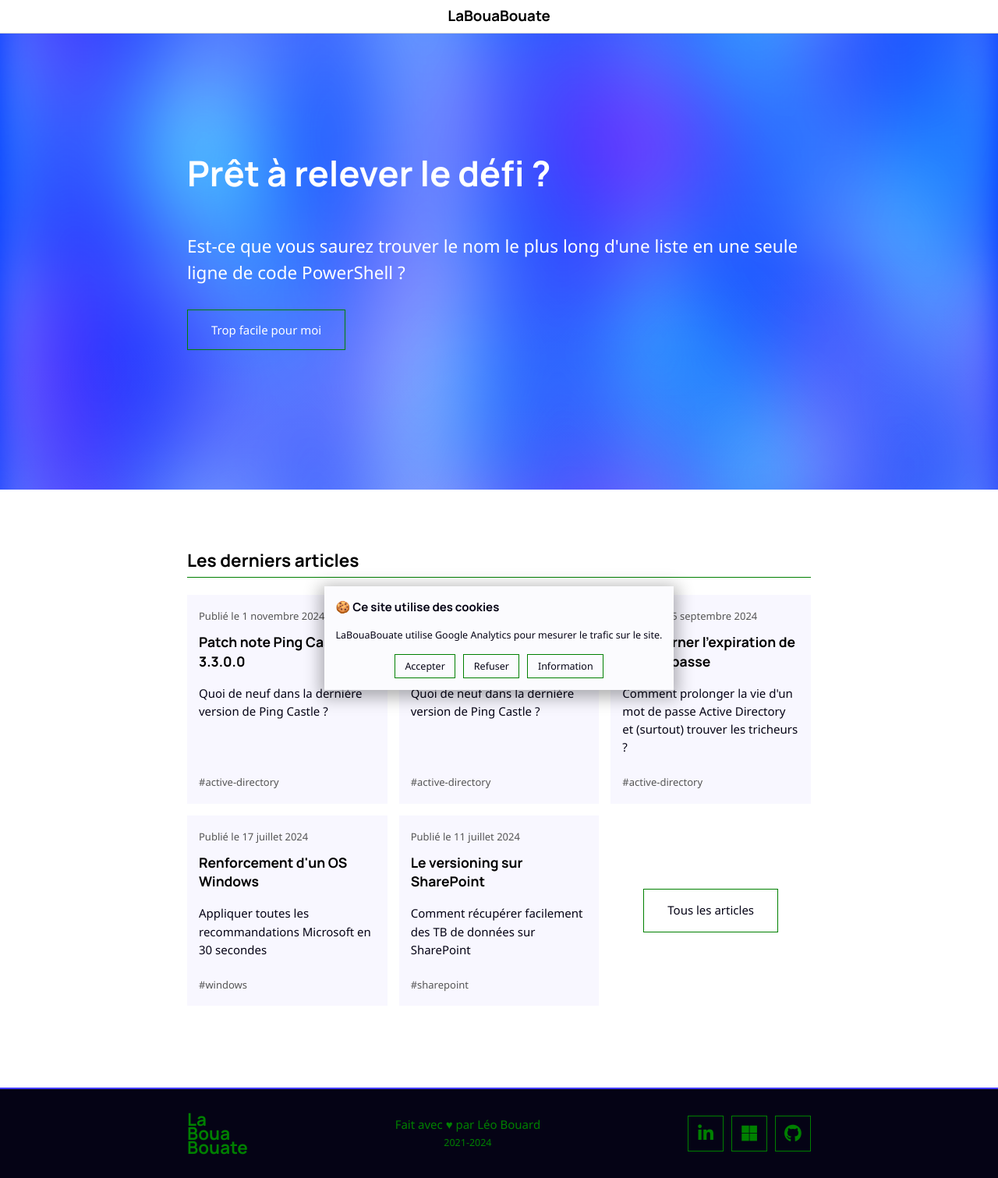
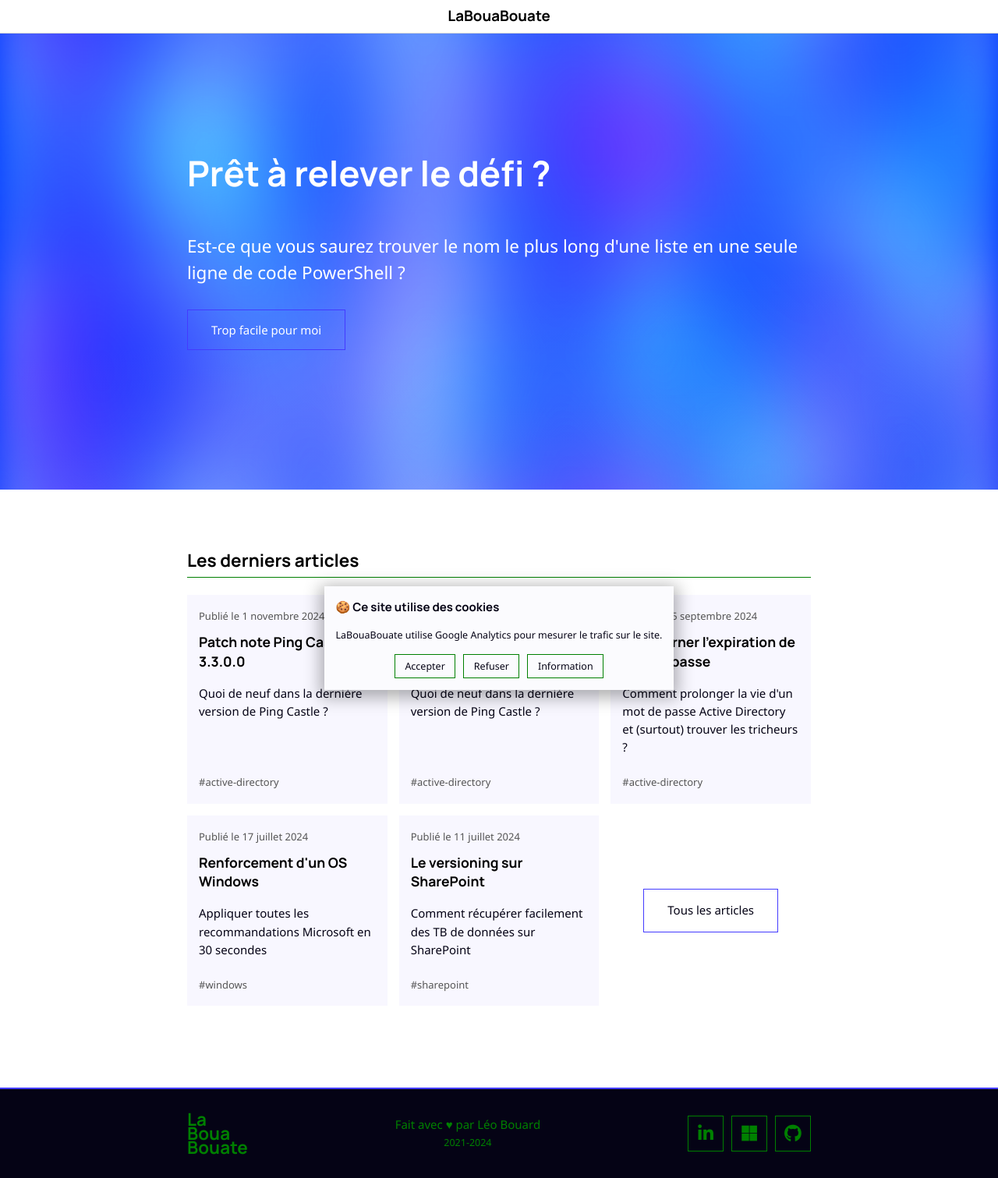
Before and after one commit to leobouard/leobouard.github.io, a Jekyll site: the page built from _pages/index.html, in a window 1280 px wide. Shown: the whole page at 78% size. Built offline with Jekyll 4.4.1, drawn with Linux system fonts in a browser that asks for light colours; nearby versions of some CDN libraries; some web fonts are replaced.

Commit message:
Update buttons.scss

```diff
--- a/_sass/buttons.scss
+++ b/_sass/buttons.scss
@@ -4,10 +4,10 @@
 
 a.button-primary {
     padding: 1em 2em;
-    border: 1px solid var(--secondary);
+    border: 1px solid var(--primary);
 }
 
 a.button-primary:hover {
     text-decoration: underline;
-    color: var(--accent)
+    color: var(--primary)
 }
```
